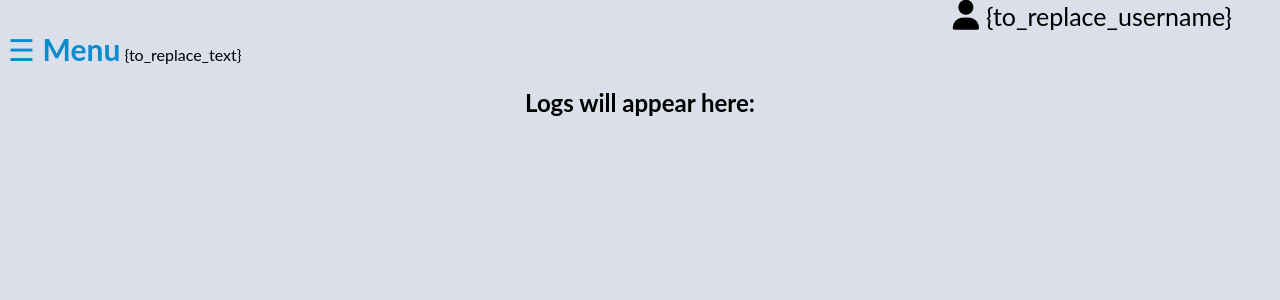
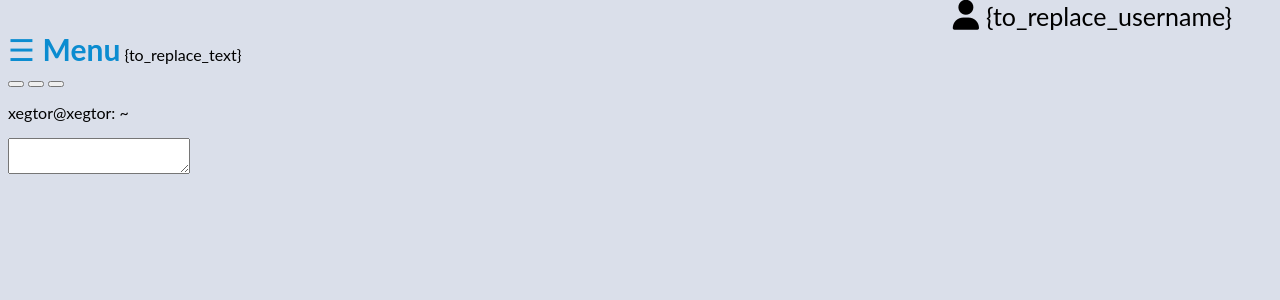
Before and after one commit to nxenon/xegtor, a Flask app: template GUI/templates/stream_log.html in a window 1280 px wide. Shown: the part 102-402 px from the top of the page. Run offline with Flask 2, Linux system fonts and the light colour scheme; the template is opened without the code that fills it, so the values that code supplies are empty; parts of the project's set-up code (start-up, migrations or seed data) failed here and were passed over; some libraries are stand-ins or nearby versions.

Commit message:
add termianl to show logs

```diff
--- a/GUI/templates/stream_log.html
+++ b/GUI/templates/stream_log.html
@@ -1,21 +1,31 @@
 <!DOCTYPE html>
 <html lang="en">
+
 <head>
     <meta charset="UTF-8">
     <title>Dashboard</title>
-    <link rel=stylesheet type=text/css href="{{ url_for('static', filename='css/stream_log.css') }}">
+    <link rel=stylesheet type=text/css href="./static/css/stream_log.css">
     <script src="https://code.jquery.com/jquery-2.1.1.min.js"></script>
     <script>
+        var last_text = "";
         $(document).ready(function() {
             var output = document.getElementById('output');
             var xhr = new XMLHttpRequest();
             xhr.open('GET', "{{ url_for('stream_log') }}", true);
             xhr.setRequestHeader("script", "{script_name}");
-            xhr.send("");
+            xhr.send();
             setInterval(function() {
-                output.textContent = xhr.responseText;
+                insertText(xhr.responseText);
             }, 500);
         });
+
+        function insertText(text) {
+            if (last_text != text) {
+                last_text = text
+                document.getElementById("terminal__body").value = "\n" + text;
+                document.getElementById("terminal__body").scrollTop = document.getElementById("terminal__body").scrollHeight
+            }
+        }
     </script>
     <link rel="icon" type="image/png" href="./static/img/title_logo.png">
     <meta name="viewport" content="width=device-width, initial-scale=1">
@@ -23,6 +33,7 @@
     <link rel="stylesheet" href="./static/css/dashboard.css">
     <script src='https://kit.fontawesome.com/a076d05399.js'></script>
 </head>
+
 <body>
     <div class="top-bar">
         <img class="top-bar" src="./static/img/xegtor_top_label.jpg">
@@ -49,10 +60,20 @@
     <script src="./static/js/dashboard.js"></script>
     {to_replace_text}
     <div class="row">
-    <h2 align="center">Logs will appear here:</h2>
-    <div class="logging_window">
-        <pre id="output"></pre>
+        <main id="container">
+            <div id="terminal">
+                <section id="terminal__bar">
+                    <div id="bar__buttons">
+                        <button class="bar__button" id="bar__button--exit"></button>
+                        <button class="bar__button" id="bar__button--minimize"></button>
+                        <button class="bar__button" id="bar__button--maximize"></button>
                     </div>
+                    <p id="bar__user">xegtor@xegtor: ~</p>
+                </section>
+                <textarea id="terminal__body" readonly></textarea>
+            </div>
+        </main>
     </div>
 </body>
+
 </html>
```
Lines whose indentation alone changed are shown as unchanged.
